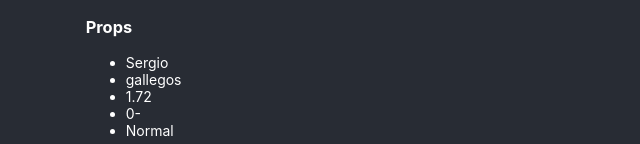
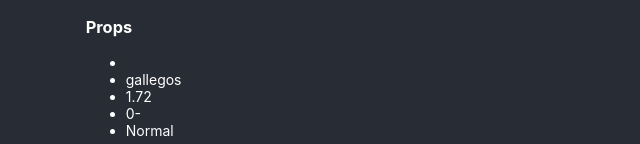
Before and after one commit to sergal-developer/react, a React (Create React App) app in the folder master-react-example/: page / in a window 1280 px wide. Shown: the part 177-321 px from the top of the page, without its empty margins (319-959 px from the left). Built offline with nearby package versions, Linux system fonts and the light colour scheme; the HTML template or start-up script is replaced by a standard one.

Commit message:
PropTypes y validacion de props

```diff
--- a/master-react-example/src/App.js
+++ b/master-react-example/src/App.js
@@ -10,11 +10,11 @@ function App() {
     grupoSanguineo: "0-",
     estado: 'Normal'
   }
+  const nombre = 123;
   return (
     <div className="App">
       <header className="App-header">
         <TercerComponente
-          nombre="Sergio"
           apellidos="gallegos"
           ficha={ fichaMedica }
         />
```
Also changed, not shown: master-react-example/src/components/TercerComponente.js (+9 -1 lines).
